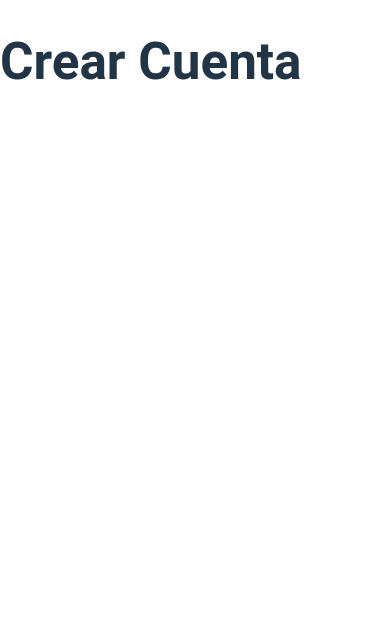
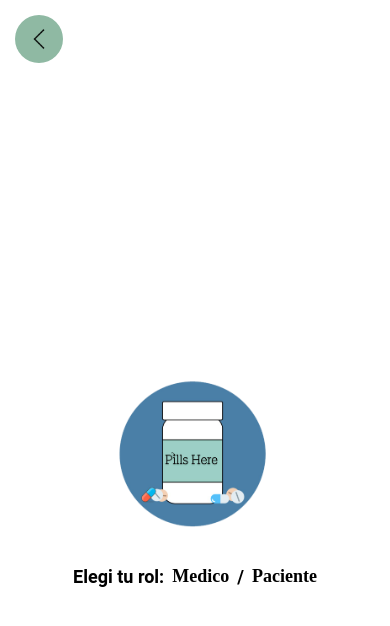
Before and after one commit to Jr-caballero18/Pills-Here, a React (Vite) app in the folder pills-here-frontend/: page /register in a window 390 px wide. Shown: the top 626 px of the page. Built offline with nearby package versions, Linux system fonts and the light colour scheme.

Commit message:
Se agrego el formulario de registro del medico, solo la parte del frontend y se restrucutaron las carpetas de components

```diff
--- /dev/null
+++ b/pills-here-frontend/src/components/auth/MedicoForm.jsx
@@ -0,0 +1,143 @@
+import { useState } from "react";
+
+function MedicoForm() {
+  const [formData, setFormData] = useState({
+    nombre: "",
+    apellidoPaterno: "",
+    apellidoMaterno: "",
+    fechaNacimiento: "",
+    sexo: "",
+    cedulaProfesional: "",
+    especialidad: "",
+    consultorio: "",
+    correo: "",
+    contrasena: "",
+  });
+
+  const handleChange = (e) => {
+    const { name, value } = e.target;
+    setFormData((prev) => ({
+      ...prev,
+      [name]: value,
+    }));
+  };
+
+  const handleSubmit = (e) => {
+    e.preventDefault();
+    console.log("Datos médico:", formData);
+  };
+
+  return (
+    <form className="register-form" onSubmit={handleSubmit}>
+      <div className="register-row">
+        <label>Nombre:</label>
+        <input
+          type="text"
+          name="nombre"
+          value={formData.nombre}
+          onChange={handleChange}
+        />
+      </div>
+
+      <div className="register-row">
+        <label>Apellido Paterno:</label>
+        <input
+          type="text"
+          name="apellidoPaterno"
+          value={formData.apellidoPaterno}
+          onChange={handleChange}
+        />
+      </div>
+
+      <div className="register-row">
+        <label>Apellido Materno:</label>
+        <input
+          type="text"
+          name="apellidoMaterno"
+          value={formData.apellidoMaterno}
+          onChange={handleChange}
+        />
+      </div>
+
+      <div className="register-row">
+        <label>Fecha de nacimiento:</label>
+        <input
+          type="date"
+          name="fechaNacimiento"
+          value={formData.fechaNacimiento}
+          onChange={handleChange}
+        />
+      </div>
+
+      <div className="register-row">
+        <label>Sexo:</label>
+        <select
+          name="sexo"
+          value={formData.sexo}
+          onChange={handleChange}
+        >
+          <option value=""></option>
+          <option value="Masculino">Masculino</option>
+          <option value="Femenino">Femenino</option>
+          <option value="Otro">Otro</option>
+        </select>
+      </div>
+
+      <div className="register-row">
+        <label>Cédula Profesional:</label>
+        <input
+          type="text"
+          name="cedulaProfesional"
+          value={formData.cedulaProfesional}
+          onChange={handleChange}
+        />
+      </div>
+
+      <div className="register-row">
+        <label>Especialidad:</label>
+        <input
+          type="text"
+          name="especialidad"
+          value={formData.especialidad}
+          onChange={handleChange}
+        />
+      </div>
+
+      <div className="register-row">
+        <label>Consultorio:</label>
+        <input
+          type="text"
+          name="consultorio"
+          value={formData.consultorio}
+          onChange={handleChange}
+        />
+      </div>
+
+      <div className="register-row">
+        <label>Correo:</label>
+        <input
+          type="email"
+          name="correo"
+          value={formData.correo}
+          onChange={handleChange}
+        />
+      </div>
+
+      <div className="register-row">
+        <label>Contraseña:</label>
+        <input
+          type="password"
+          name="contrasena"
+          value={formData.contrasena}
+          onChange={handleChange}
+        />
+      </div>
+
+      <button className="create-account-button" type="submit">
+        Crear cuenta
+      </button>
+    </form>
+  );
+}
+
+export default MedicoForm;
--- /dev/null
+++ b/pills-here-frontend/src/components/auth/PacienteForm.jsx
@@ -0,0 +1,9 @@
+function PacienteForm() {
+  return (
+    <div className="register-form">
+      {/* formulario paciente */}
+    </div>
+  );
+}
+
+export default PacienteForm;
--- /dev/null
+++ b/pills-here-frontend/src/components/auth/RoleSelector.jsx
@@ -0,0 +1,27 @@
+function RoleSelector({ rolSeleccionado, setRolSeleccionado }) {
+  return (
+    <div className="role-selector">
+      <span className="role-label">Elegi tu rol:</span>
+
+      <button
+        type="button"
+        className={`role-option ${rolSeleccionado === "MEDICO" ? "active-role" : ""}`}
+        onClick={() => setRolSeleccionado("MEDICO")}
+      >
+        Medico
+      </button>
+
+      <span className="role-separator">/</span>
+
+      <button
+        type="button"
+        className={`role-option ${rolSeleccionado === "PACIENTE" ? "active-role" : ""}`}
+        onClick={() => setRolSeleccionado("PACIENTE")}
+      >
+        Paciente
+      </button>
+    </div>
+  );
+}
+
+export default RoleSelector;
--- a/pills-here-frontend/src/components/common/BackButton.jsx
+++ b/pills-here-frontend/src/components/common/BackButton.jsx
@@ -0,0 +1,9 @@
+function BackButton({ onClick, icon }) {
+  return (
+    <button className="back-button" onClick={onClick} type="button">
+      <img src={icon} alt="Regresar" className="back-button-icon" />
+    </button>
+  );
+}
+
+export default BackButton;
--- a/pills-here-frontend/src/pages/auth/Register.jsx
+++ b/pills-here-frontend/src/pages/auth/Register.jsx
@@ -1,4 +1,39 @@
-function Register(){
-    return <h1>Crear Cuenta</h1>;
+import { useState } from "react";
+import { useNavigate } from "react-router-dom";
+import "../../styles/auth.css";
+import logo from "../../assets/images/logo.png";
+import backArrow from "../../assets/images/back_arrow_5821.png";
+import BackButton from "../../components/common/BackButton";
+import RoleSelector from "../../components/auth/RoleSelector";
+import MedicoForm from "../../components/auth/MedicoForm";
+import PacienteForm from "../../components/auth/PacienteForm";
+
+function Register() {
+  const navigate = useNavigate();
+  const [rolSeleccionado, setRolSeleccionado] = useState("");
+
+  return (
+    <div className="register-container">
+      <div className="register-box">
+        <BackButton
+          onClick={() => navigate("/")}
+          icon={backArrow}
+        />
+
+        <div className={`register-top ${rolSeleccionado ? "with-form" : "only-selector"}`}>
+          <img src={logo} alt="Logo" className="logo" />
+
+          <RoleSelector
+            rolSeleccionado={rolSeleccionado}
+            setRolSeleccionado={setRolSeleccionado}
+          />
+        </div>
+
+        {rolSeleccionado === "MEDICO" && <MedicoForm />}
+        {rolSeleccionado === "PACIENTE" && <PacienteForm />}
+      </div>
+    </div>
+  );
 }
+
 export default Register;
--- a/pills-here-frontend/src/styles/auth.css
+++ b/pills-here-frontend/src/styles/auth.css
@@ -1,3 +1,4 @@
+/*Login*/
 * {
   box-sizing: border-box;
 }
@@ -79,8 +80,8 @@ body {
   padding: 6px 10px;
   font-size: 16px;
   outline: none;
-  color: #000; /* letra negra */
-  caret-color: #000; /* cursor negro */
+  color: #000;
+  caret-color: #000;
 }
 
 .input-group input::placeholder {
@@ -163,3 +164,192 @@ body {
   text-align: center;
   width: 100%;
 }
+
+/*Registro*/
+.register-container {
+  width: 100%;
+  min-height: 100vh;
+  background-color: #ffffff;
+  display: flex;
+  justify-content: center;
+  align-items: center;
+}
+
+.register-box {
+  width: 100%;
+  min-height: 100vh;
+  position: relative;
+  display: flex;
+  flex-direction: column;
+  align-items: center;
+  background-color: #ffffff;
+}
+
+.back-button {
+  position: fixed;
+  top: 20px;
+  left: 20px;
+  width: 54px;
+  height: 54px;
+  border: none;
+  border-radius: 50%;
+  background-color: #8fb9a3;
+  display: flex;
+  align-items: center;
+  justify-content: center;
+  cursor: pointer;
+  padding: 0;
+  z-index: 10;
+}
+
+.back-button-icon {
+  width: 22px;
+  height: 22px;
+  object-fit: contain;
+}
+
+.register-top {
+  width: 100%;
+  display: flex;
+  flex-direction: column;
+  align-items: center;
+}
+
+.register-top.only-selector {
+  min-height: 100vh;
+  justify-content: center;
+}
+
+.register-top.with-form {
+  padding-top: 70px;
+  justify-content: flex-start;
+}
+
+.role-selector {
+  display: flex;
+  align-items: center;
+  gap: 8px;
+  margin-bottom: 36px;
+  font-size: 20px;
+  font-weight: bold;
+  color: #000;
+}
+
+.role-label {
+  font-weight: bold;
+}
+
+.role-option {
+  background: none;
+  border: none;
+  font-size: 20px;
+  font-family: "Times New Roman", serif;
+  font-weight: bold;
+  cursor: pointer;
+  color: #000;
+  padding: 0;
+}
+
+.active-role {
+  text-decoration: underline;
+}
+
+.role-separator {
+  font-weight: bold;
+}
+
+.register-form {
+  width: 100%;
+  max-width: 620px;
+  display: flex;
+  flex-direction: column;
+  align-items: center;
+  margin-top: 10px;
+  padding-bottom: 40px;
+}
+
+.register-row {
+  width: 100%;
+  display: grid;
+  grid-template-columns: 230px 1fr;
+  align-items: center;
+  column-gap: 18px;
+  margin-bottom: 14px;
+}
+
+.register-row label {
+  text-align: right;
+  font-size: 20px;
+  font-weight: bold;
+  color: #000;
+}
+
+.register-row input,
+.register-row select {
+  width: 100%;
+  height: 30px;
+  border: none;
+  background-color: #d9d9d9;
+  padding: 4px 10px;
+  font-size: 16px;
+  color: #000;
+  outline: none;
+}
+
+.register-row input::placeholder {
+  color: #777;
+}
+
+.create-account-button {
+  margin-top: 34px;
+  background-color: #123b6d;
+  color: #fff;
+  border: none;
+  border-radius: 14px;
+  padding: 10px 28px;
+  font-size: 18px;
+  font-weight: bold;
+  cursor: pointer;
+}
+
+.create-account-button:hover {
+  background-color: #0f325b;
+}
+
+@media (max-width: 768px) {
+  .register-box {
+    padding: 80px 20px 30px;
+  }
+
+  .register-logo {
+    width: 140px;
+  }
+
+  .role-selector {
+    font-size: 18px;
+    flex-wrap: wrap;
+    justify-content: center;
+    text-align: center;
+  }
+
+  .role-option {
+    font-size: 18px;
+  }
+
+  .register-row {
+    grid-template-columns: 1fr;
+    row-gap: 8px;
+  }
+
+  .register-row label {
+    text-align: left;
+    font-size: 18px;
+  }
+
+  .back-button {
+    top: 15px;
+    left: 15px;
+    width: 48px;
+    height: 48px;
+  }
+}
```
Also changed, not shown: pills-here-frontend/src/assets/images/back_arrow_5821.png (added), pills-here-frontend/src/components/common/auth/MedicoForm.jsx (deleted), pills-here-frontend/src/components/common/auth/PacienteForm.jsx (deleted), pills-here-frontend/src/components/common/auth/RoleSelector.jsx (deleted), 1 other file (tests, documents, lock files or other folders).
